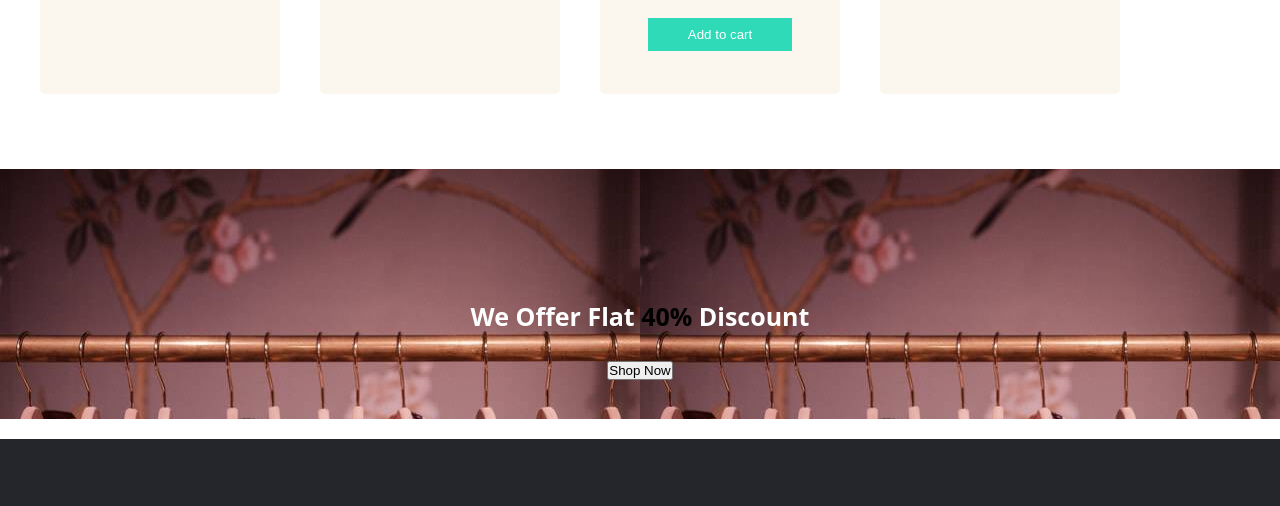
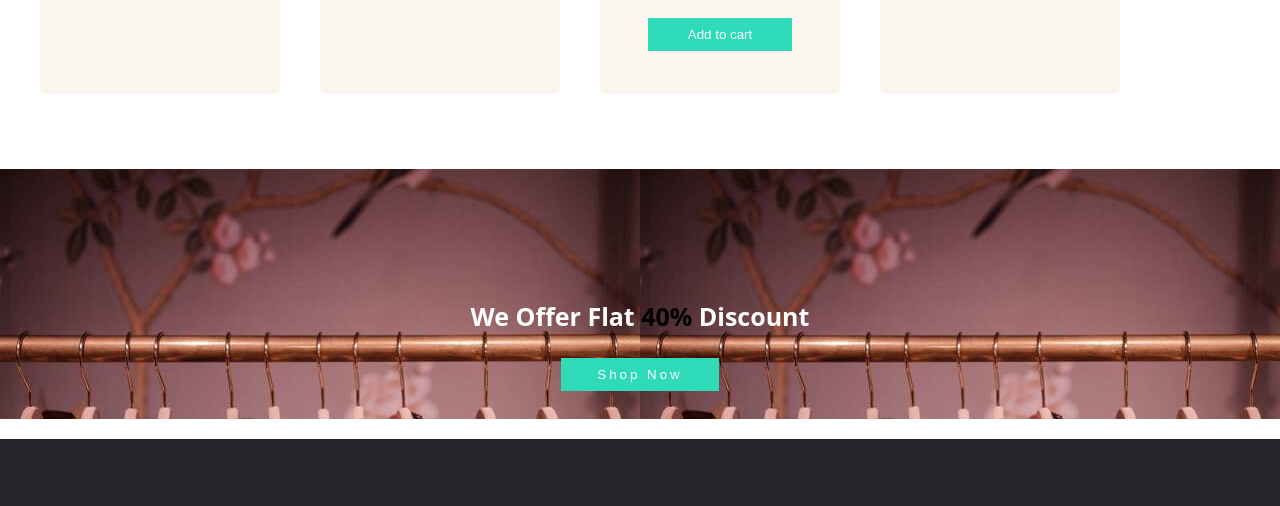
Before and after one commit to KarimaIslam/4th-assignment-elite-shopping, a plain HTML site: page index.html in a window 1280 px wide. Shown: the part 3617-4123 px from the top of the page. Drawn offline with Linux system fonts and the light colour scheme.

Commit message:
add butn

```diff
--- a/index.html
+++ b/index.html
@@ -253,7 +253,7 @@
     </div>
     <div class="footerimg">
         <p>We Offer Flat <span class="sp">40% </span> Discount  </p>
-        <button type="submit" class="btn">Shop Now</button>
+        <button  class="btn"> <a  class="btn" href="shop now.html"> Shop Now</a></button>
     </div>
 
     <!-- footer -->
--- a/style.css
+++ b/style.css
@@ -107,7 +107,7 @@ body{
     color:rgba(255, 166, 0, 0.979);
     letter-spacing: 8px;
 }
-.text .btn{
+.btn{
     background-color: #2FDAB8;
     color: white;
     padding: 9px 18px;
```
